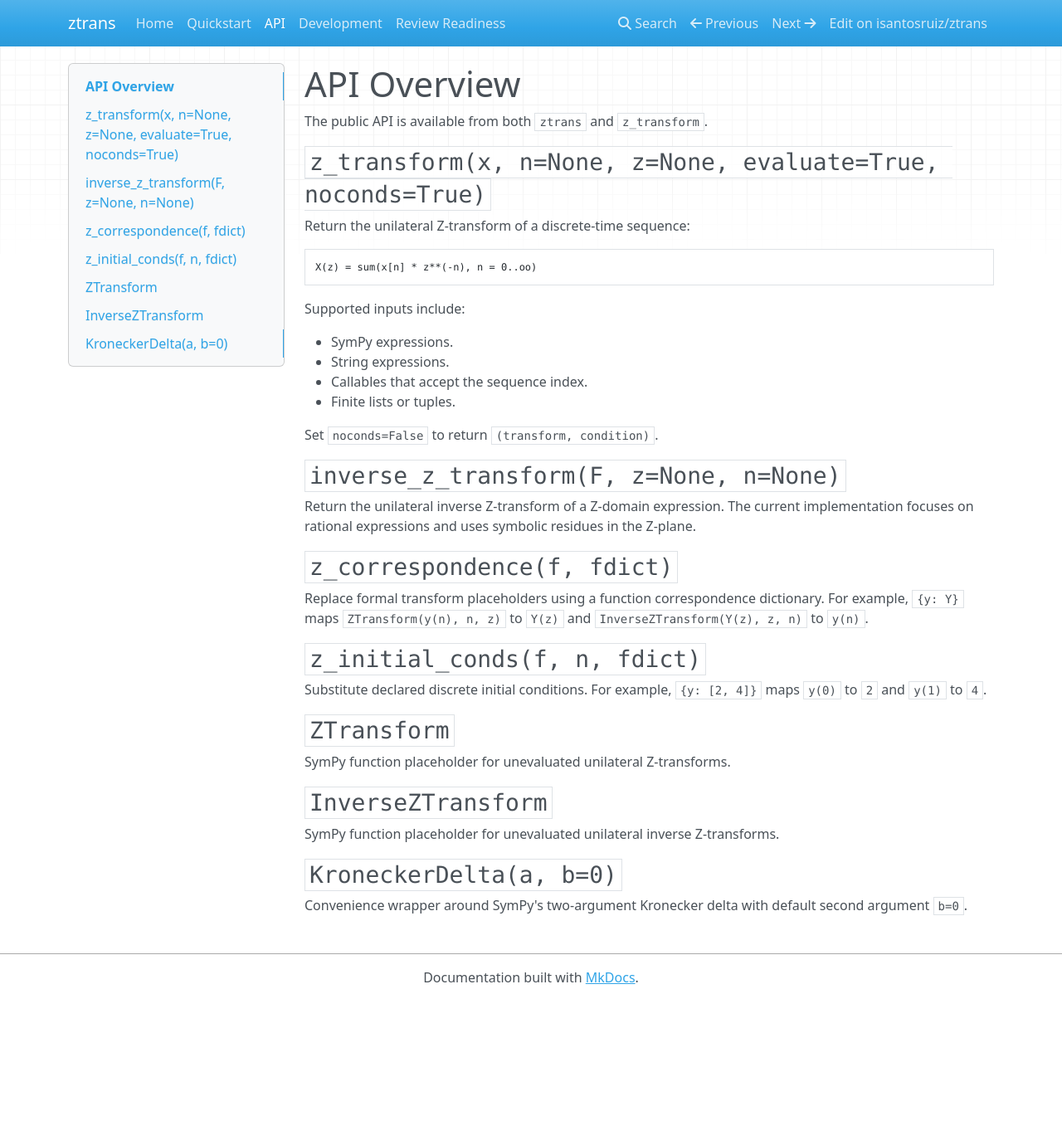
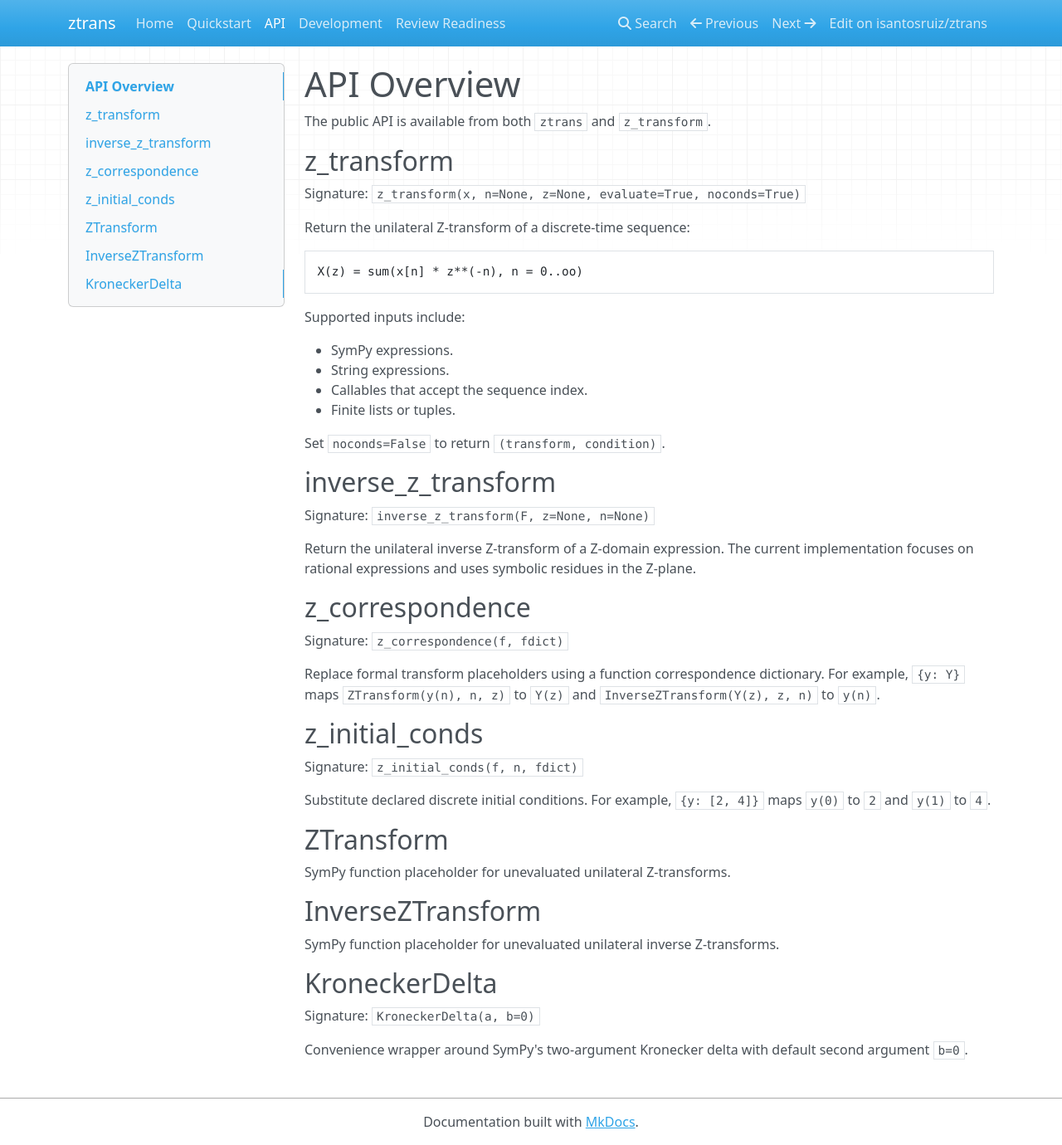
Before and after one commit to isantosruiz/ztrans, an MkDocs documentation site: the page built from docs/api.md, in a window 1280 px wide and 1380 px high. Shown: the whole window at 83% size. Built offline with MkDocs 1.6.1, drawn with Linux system fonts in a browser that asks for light colours; nearby versions of some CDN libraries.

Commit message:
Improve API documentation code styling

```diff
--- a/docs/api.md
+++ b/docs/api.md
@@ -2,7 +2,9 @@
 
 The public API is available from both `ztrans` and `z_transform`.
 
-## `z_transform(x, n=None, z=None, evaluate=True, noconds=True)`
+## z_transform
+
+Signature: `z_transform(x, n=None, z=None, evaluate=True, noconds=True)`
 
 Return the unilateral Z-transform of a discrete-time sequence:
 
@@ -19,32 +21,40 @@ Supported inputs include:
 
 Set `noconds=False` to return `(transform, condition)`.
 
-## `inverse_z_transform(F, z=None, n=None)`
+## inverse_z_transform
+
+Signature: `inverse_z_transform(F, z=None, n=None)`
 
 Return the unilateral inverse Z-transform of a Z-domain expression. The current
 implementation focuses on rational expressions and uses symbolic residues in the
 Z-plane.
 
-## `z_correspondence(f, fdict)`
+## z_correspondence
+
+Signature: `z_correspondence(f, fdict)`
 
 Replace formal transform placeholders using a function correspondence dictionary.
 For example, `{y: Y}` maps `ZTransform(y(n), n, z)` to `Y(z)` and
 `InverseZTransform(Y(z), z, n)` to `y(n)`.
 
-## `z_initial_conds(f, n, fdict)`
+## z_initial_conds
+
+Signature: `z_initial_conds(f, n, fdict)`
 
 Substitute declared discrete initial conditions. For example, `{y: [2, 4]}` maps
 `y(0)` to `2` and `y(1)` to `4`.
 
-## `ZTransform`
+## ZTransform
 
 SymPy function placeholder for unevaluated unilateral Z-transforms.
 
-## `InverseZTransform`
+## InverseZTransform
 
 SymPy function placeholder for unevaluated unilateral inverse Z-transforms.
 
-## `KroneckerDelta(a, b=0)`
+## KroneckerDelta
+
+Signature: `KroneckerDelta(a, b=0)`
 
 Convenience wrapper around SymPy's two-argument Kronecker delta with default
 second argument `b=0`.
--- /dev/null
+++ b/docs/stylesheets/extra.css
@@ -0,0 +1,14 @@
+code {
+  font-size: 0.9em;
+}
+
+pre code {
+  font-size: 0.9rem;
+  line-height: 1.45;
+}
+
+h1 code,
+h2 code,
+h3 code {
+  font-size: inherit;
+}
--- a/mkdocs.yml
+++ b/mkdocs.yml
@@ -11,6 +11,8 @@ nav:
   - Review Readiness: review-readiness.md
 theme:
   name: mkdocs
+extra_css:
+  - stylesheets/extra.css
 markdown_extensions:
   - toc:
       permalink: true
```
